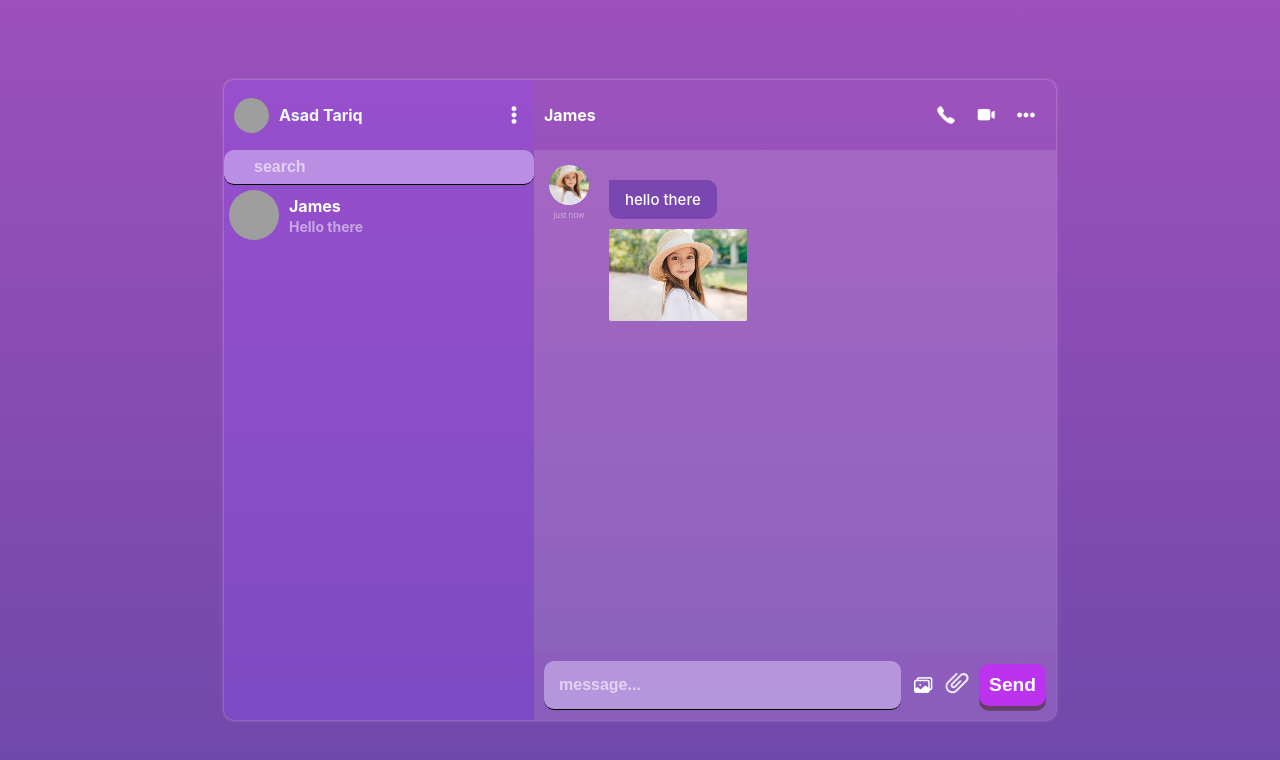
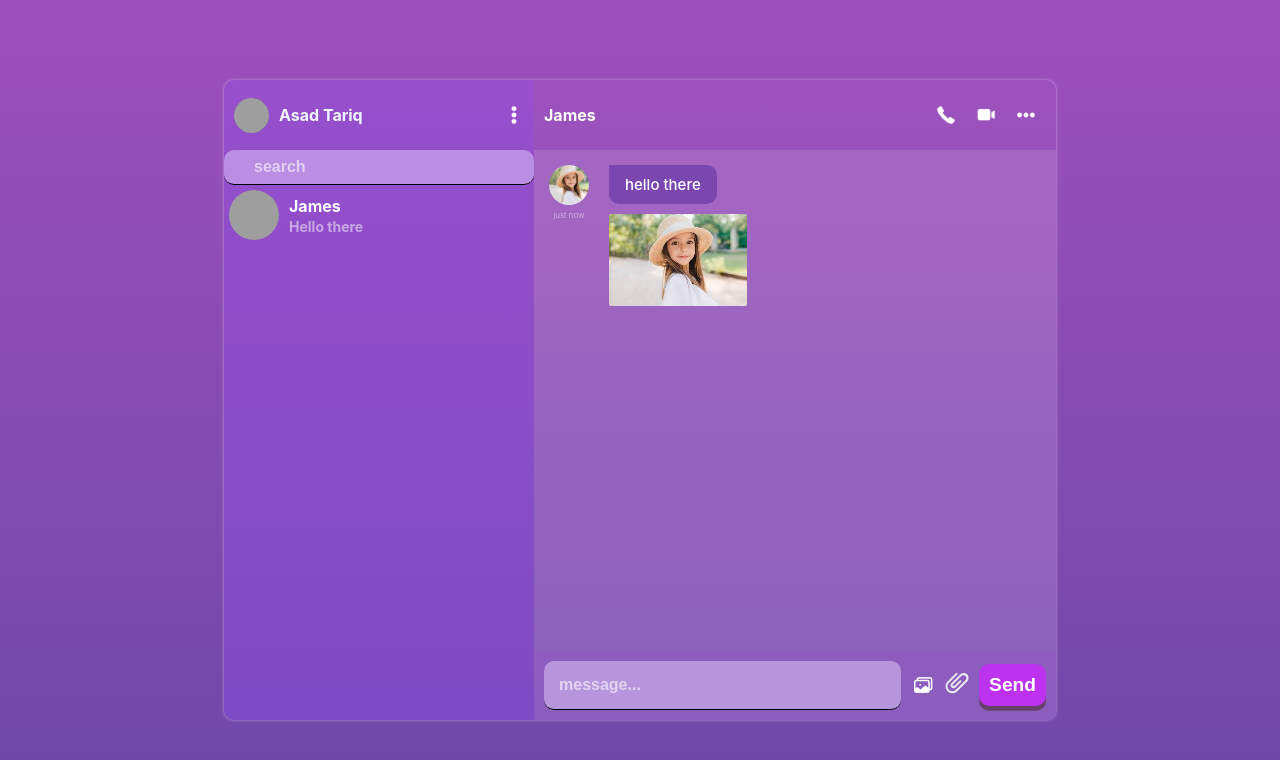
Before and after one commit to asadtariq-dev/messenger, a React (Create React App) app: page / in a window 1280 px wide. Shown: the top 760 px of the page. Built offline with nearby package versions, Linux system fonts and the light colour scheme; grey boxes are pictures that could not be loaded; the HTML template or start-up script is replaced by a standard one; a web font is replaced by a local one.

Commit message:
Fixed margin issues in p tag

```diff
--- a/src/styles.scss
+++ b/src/styles.scss
@@ -129,7 +129,7 @@ p {
   color: #ffffff81;
   font-size: 15px;
   font-weight: bold;
-  margin-bottom: 0px;
+  margin: 0px;
 }
 
 .homeContainer {
```
